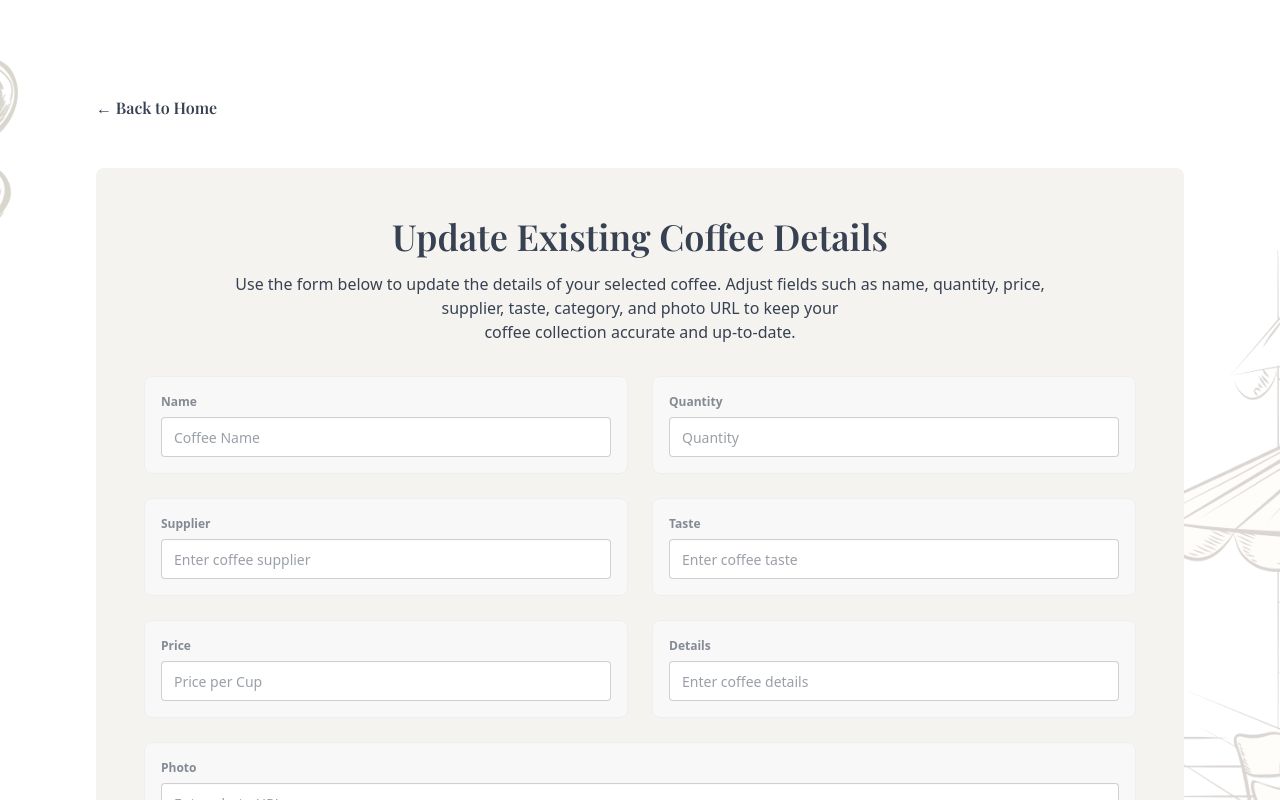
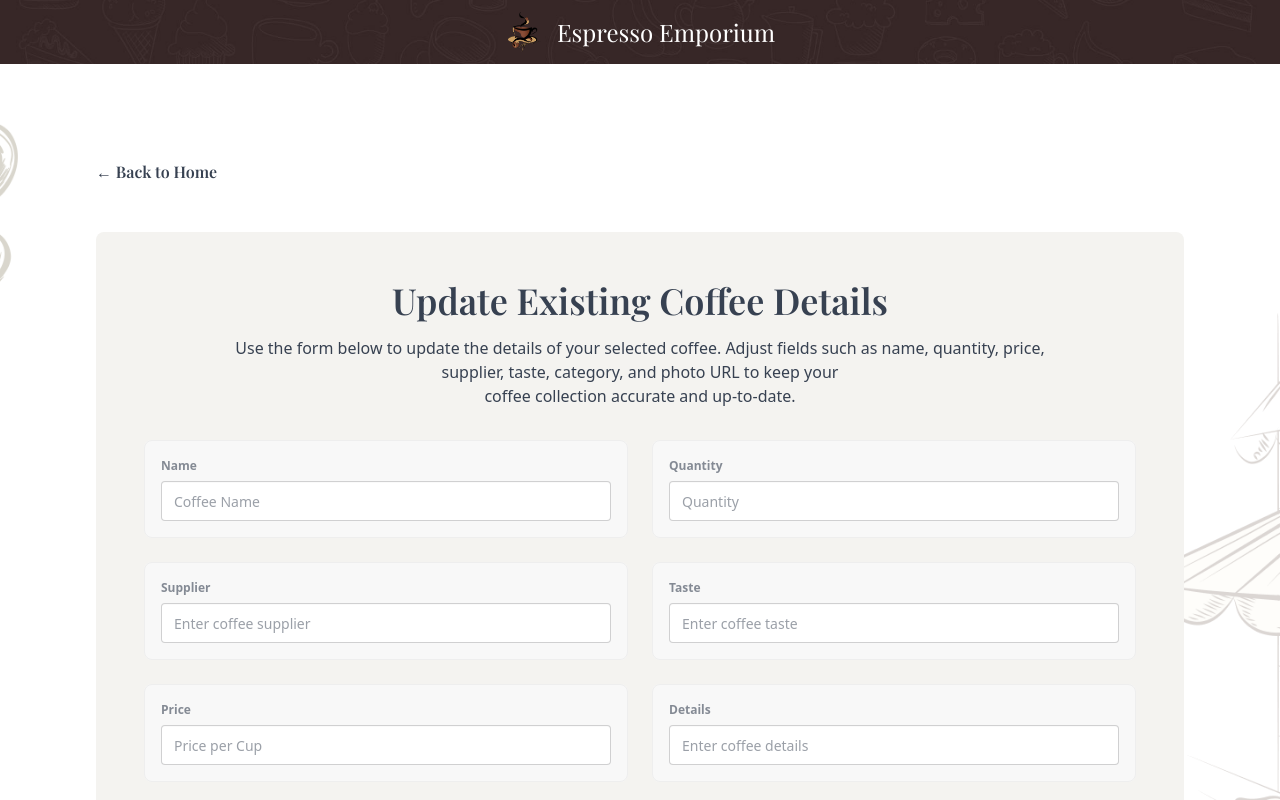
Before and after one commit to sharmin-khan/coffee-store-clint, a React (Vite) app: page /updateCoffee/1 in a window 1280 px wide. Shown: the top 800 px of the page. Built offline with nearby package versions, Linux system fonts and the light colour scheme; a web font is replaced by a local one.

Commit message:
create Header component with background image and logo.

```diff
--- a/src/Components/Header.jsx
+++ b/src/Components/Header.jsx
@@ -1,11 +1,22 @@
 import React from 'react';
+import bgImg from '../assets/images/more/15.jpg';
+import logo from '../assets/images/more/logo1.png';
 
 const Header = () => {
-    return (
-        <div>
-
-        </div>
-    );
+  return (
+    <div
+      className="h-16 flex items-center justify-center gap-3"
+      style={{
+        backgroundImage: `url(${bgImg})`,
+        backgroundSize: 'cover',
+        backgroundPosition: 'center',
+        backgroundRepeat: 'no-repeat',
+      }}
+    >
+      <img src={logo} alt="logo" className="h-10 w-10 object-contain" />
+      <h1 className="playfair text-2xl text-white">Espresso Emporium</h1>
+    </div>
+  );
 };
 
 export default Header;
--- a/src/Components/UpdateCoffee.jsx
+++ b/src/Components/UpdateCoffee.jsx
@@ -3,7 +3,9 @@ import backgroundImage from "../assets/images/more/1.png";
 import { useLoaderData } from "react-router";
 
 const UpdateCoffee = () => {
-  const {name,quantity,price,taste,supplier,details,photo} = useLoaderData();
+  const coffee = useLoaderData()
+  console.log(coffee);
+  const {_id,name,quantity,price,taste,supplier,details,photo} = useLoaderData();
 
   const handleUpdateCoffee = (e) => {
     e.preventDefault();
@@ -11,6 +13,19 @@ const UpdateCoffee = () => {
     const formData= new FormData(form);
     const updateCoffee = Object.fromEntries(formData.entries())
     console.log(updateCoffee);
+
+    //Send Updated Coffee to the DB
+    fetch(`http://localhost:3000/coffees/${_id}`,{
+    method:'PUT',
+    headers:{
+      'content-type': 'application/json'
+    },
+    body:JSON.stringify(updateCoffee),
+    })
+    .then(res=>res.json())
+    .then(data=>{
+      console.log(data);
+    })
   };
 
   return (
```
